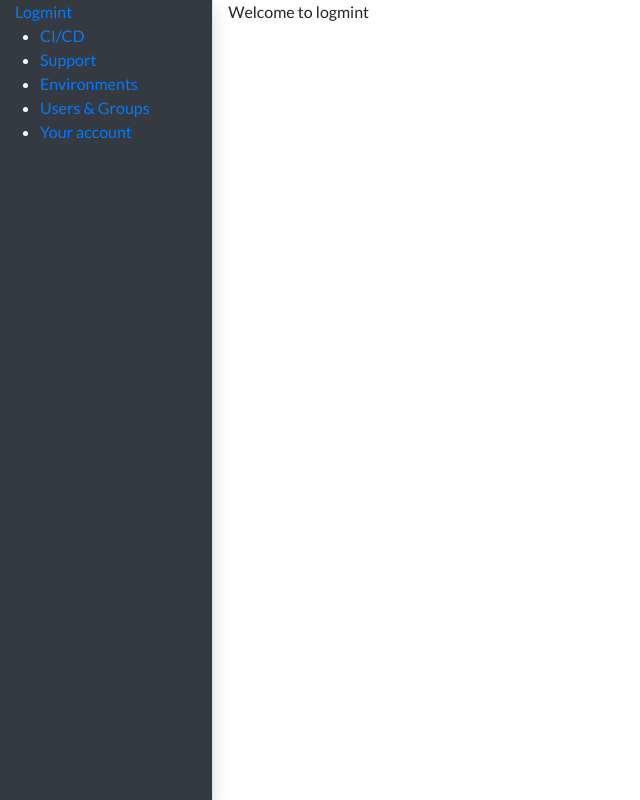
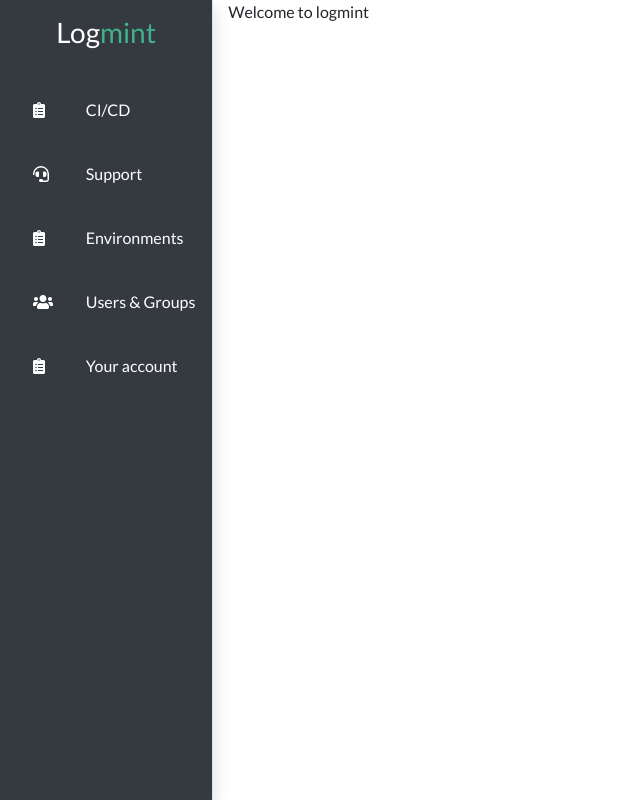
Before and after one commit to mangatgrinpal/logmint, a React (Create React App) app: page /dashboard in a window 1280 px wide. Shown: the whole page, without its empty margins (0-640 px from the left). Built offline with nearby package versions, Linux system fonts and the light colour scheme.

Commit message:
added sass to use nested css. sidebar done for now

```diff
--- a/package.json
+++ b/package.json
@@ -6,6 +6,7 @@
     "@auth0/auth0-react": "^1.1.0",
     "@fortawesome/fontawesome-free": "^5.15.1",
     "@fortawesome/fontawesome-svg-core": "^1.2.32",
+    "@fortawesome/free-brands-svg-icons": "^5.15.1",
     "@fortawesome/free-regular-svg-icons": "^5.15.1",
     "@fortawesome/free-solid-svg-icons": "^5.15.1",
     "@fortawesome/react-fontawesome": "^0.1.11",
@@ -13,6 +14,7 @@
     "@testing-library/react": "^9.3.2",
     "@testing-library/user-event": "^7.1.2",
     "bootstrap": "^4.5.3",
+    "node-sass": "^4.14.1",
     "react": "^16.14.0",
     "react-bootstrap": "^1.3.0",
     "react-dom": "^16.14.0",
--- a/src/App.js
+++ b/src/App.js
@@ -1,5 +1,5 @@
 import React, { useState } from 'react';
-import './App.css';
+import './App.scss';
 
 
 
@@ -18,8 +18,9 @@ import {
 import { library } from '@fortawesome/fontawesome-svg-core';
 import { fas } from '@fortawesome/free-solid-svg-icons';
 import { far } from '@fortawesome/free-regular-svg-icons';
+import { fab } from '@fortawesome/free-brands-svg-icons';
 
-library.add(fas, far)
+library.add(fas, far, fab)
 
 
 
--- a/src/App.css
+++ b/src/App.scss
@@ -49,15 +49,48 @@ button {
 	}
 }
 
-.dashboard-siderbar {
-	ul {
-		list-style: none;
 
-		li {
-			text-decoration: none;
+
+.dashboard-sidebar {
+	.brand {
+		a {
+			text-decoration: none!important;
+			color: #fff;
+		}
+	}
+
+	.dashboard-nav-links {
+
+		a {
+			text-decoration: none!important;
+			color: #fff;
+
+			.row {
+				height: 4rem;
+
+				&:hover {
+					background-color: #137a63;
+
+				}
+			}
+		}
+
+		a.active {
+			color:#3eb489;
+
+			.row {
+				border-left: 0.5rem solid #3eb489;
+
+			}
+
+			.row:hover {
+				background-color: transparent;
+
+			}
 		}
 	}
 }
+
 
 
 
--- a/src/components/DashboardMainContentContainer.js
+++ b/src/components/DashboardMainContentContainer.js
@@ -19,7 +19,7 @@ const DashboardMainContentContainer = () => {
 
 
 		return (
-        <Col md={10}>
+				<Col md={10} className='overflow-auto'>
 						<Switch>
 								<Route exact path={`${match.path}`}>
 										Welcome to logmint
--- a/src/components/Home.js
+++ b/src/components/Home.js
@@ -63,7 +63,7 @@ const Home = ({ showSignUp, setShowSignUp, showSignIn, setShowSignIn }) => {
 									<h4>Welcome back, sign in</h4>
 								</Col>
 							</Row>
-							<Row>
+							<Row className='dividing-line'>
 								<Col className='mx-2'>
 									<SignInForm
 										showSignUp={showSignUp}
--- a/src/components/LogsPage.js
+++ b/src/components/LogsPage.js
@@ -4,8 +4,11 @@ import Row from 'react-bootstrap/Row';
 import Col from 'react-bootstrap/Col';
 import Button from 'react-bootstrap/Button';
 
+import { FontAwesomeIcon } from '@fortawesome/react-fontawesome';
+
 
 const LogsPage = () => {
+
 	return (
 		<>
 			<Row>
@@ -13,9 +16,19 @@ const LogsPage = () => {
 					<h1>CI/CD</h1>
 				</Col>
 			</Row>
-			<Row>
-				<Col md={12}>
-					<Button>Add CI/CD</Button>
+			<Row className='pb-4'>
+				<Col md={12} className='text-right'>
+					<Button>
+						<FontAwesomeIcon
+							icon={['fas','clipboard-list']} />
+						&nbsp;
+						Add CI/CD
+					</Button>
+				</Col>
+			</Row>
+			<Row className='bg-dark h-100'>
+				<Col>
+					You haven't added any logs yet.
 				</Col>
 			</Row>
 		</>
--- a/src/components/Sidebar.js
+++ b/src/components/Sidebar.js
@@ -3,37 +3,87 @@ import React from 'react';
 import Row from 'react-bootstrap/Row';
 import Col from 'react-bootstrap/Col';
 
-import { Link, useRouteMatch } from 'react-router-dom';
+import { Link, useRouteMatch, NavLink } from 'react-router-dom';
+
+import { FontAwesomeIcon } from '@fortawesome/react-fontawesome';
 
 const SideBar = () => {
     const match = useRouteMatch();
 
     return (
         <Col md={2} className='border-right bg-dark text-white shadow dashboard-sidebar'>
-            <Row>
-                <Col>
-                    <Link to='/dashboard'>Logmint</Link>
-                </Col>
-            </Row>
-            <Row>
-                <ul>
-                    <li>
-                        <Link to={`${match.url}/ci-cd`}>CI/CD</Link>
-                    </li>
-                    <li>
-                        <Link to={`${match.url}/support`}>Support</Link>
-                    </li>
-                    <li>
-                        <Link to={`${match.url}/environments`}>Environments</Link>
-                    </li>
-                    <li>
-                        <Link to={`${match.url}/users`}>Users & Groups</Link>
-                    </li>
-                    <li>
-                        <Link to={`${match.url}/your-account`}>Your account</Link>
-                    </li>
-                </ul>
-            </Row>
+					<Row className='brand pt-3 text-center'>
+						<Col>
+							<NavLink to='/dashboard' activeClassName='active'>
+								<h3>Log<span className='mint-color'>mint</span></h3>
+							</NavLink>
+						</Col>
+					</Row>
+					<Row className='dashboard-nav-links pt-4'>
+						<Col xs={12}>
+
+							<NavLink to={`${match.url}/ci-cd`} activeClassName='active'>
+								<Row  className='py-3'>
+									<Col xs={{span:2, offset: 1}} className='text-center'>
+										<FontAwesomeIcon
+											icon={['fas', 'clipboard-list']} />
+									</Col>
+									<Col xs={{span: 8,offset: 1}}>
+										CI/CD
+									</Col>
+								</Row>
+							</NavLink>
+
+							<NavLink to={`${match.url}/support`} activeClassName='active'>
+								<Row  className='py-3'>
+									<Col xs={{span:2, offset: 1}} className='text-center'>
+										<FontAwesomeIcon
+											icon={['fas', 'headset']} />
+									</Col>
+									<Col xs={{span: 8,offset: 1}}>
+										Support
+									</Col>
+								</Row>
+							</NavLink>
+
+							<NavLink to={`${match.url}/environments`} activeClassName='active'>
+								<Row  className='py-3'>
+									<Col xs={{span:2, offset: 1}} className='text-center'>
+										<FontAwesomeIcon
+											icon={['fas', 'clipboard-list']} />
+									</Col>
+									<Col xs={{span: 8,offset: 1}}>
+										Environments
+									</Col>
+								</Row>
+							</NavLink>
+
+							<NavLink to={`${match.url}/users`} activeClassName='active'>
+								<Row  className='py-3'>
+									<Col xs={{span:2, offset: 1}}  className='text-center'>
+										<FontAwesomeIcon
+											icon={['fas', 'users']} />
+									</Col>
+									<Col xs={{span: 8,offset: 1}}>
+										Users & Groups
+									</Col>
+								</Row>
+							</NavLink>
+
+							<NavLink to={`${match.url}/your-account`} activeClassName='active'>
+								<Row  className='py-3'>
+									<Col xs={{span:2, offset: 1}} className='text-center'>
+										<FontAwesomeIcon
+											icon={['fas', 'clipboard-list']} />
+									</Col>
+									<Col xs={{span: 8,offset: 1}}>
+										Your account
+									</Col>
+								</Row>
+							</NavLink>
+
+						</Col>
+					</Row>
 
         </Col>
 
--- a/src/components/SignInForm.js
+++ b/src/components/SignInForm.js
@@ -3,6 +3,8 @@ import Form from 'react-bootstrap/Form';
 import Row from 'react-bootstrap/Row';
 import Col from 'react-bootstrap/Col';
 import Button from 'react-bootstrap/Button';
+
+import { FontAwesomeIcon } from '@fortawesome/react-fontawesome';
 
 
 
@@ -79,9 +81,19 @@ const SignInForm = ({
 				<Col className='text-center pb-1'>
 					<h6><span>or</span></h6>
 				</Col>
-  			<Button className='my-2' block>Sign in with Google</Button>
+  			<Button className='my-2' block>
+					<FontAwesomeIcon
+						icon={['fab', 'google']}/>
+						&nbsp;
+					Sign in with Google
+				</Button>
   			<br/>
-  			<Button block>Sign in with Microsoft</Button>
+  			<Button block>
+					<FontAwesomeIcon
+						icon={['fab', 'microsoft']} />
+						&nbsp;
+					Sign in with Microsoft
+				</Button>
   		</Row>
 		</Form>
 	)
--- a/src/components/UsersPage.js
+++ b/src/components/UsersPage.js
@@ -22,7 +22,12 @@ const UsersPage = () => {
 						&nbsp;
 						Add User
 					</Button>
-			</Col>
+				</Col>
+			</Row>
+			<Row>
+				<Col>
+					You don't have any users added yet.
+				</Col>
 			</Row>
 		</>
 
```
Also changed, not shown: 1 other file (tests, documents, lock files or other folders). Lines whose indentation alone changed are shown as unchanged.
